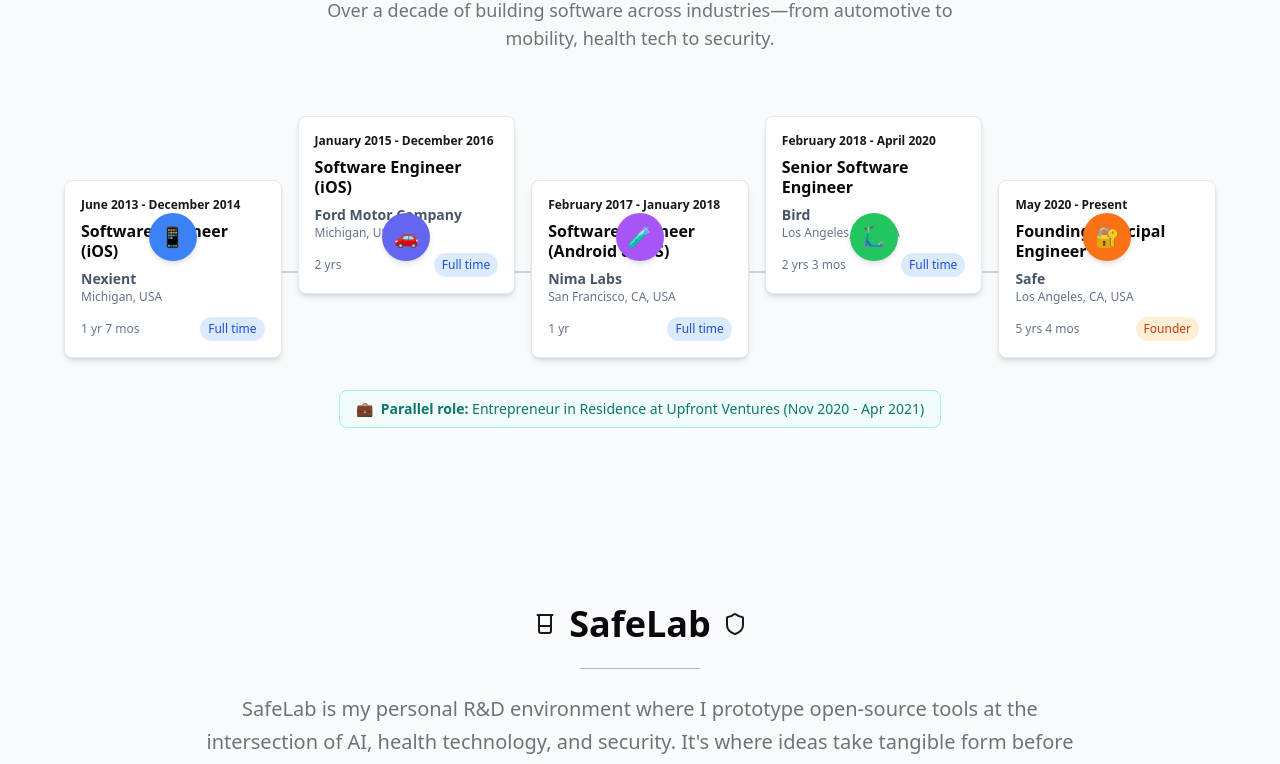
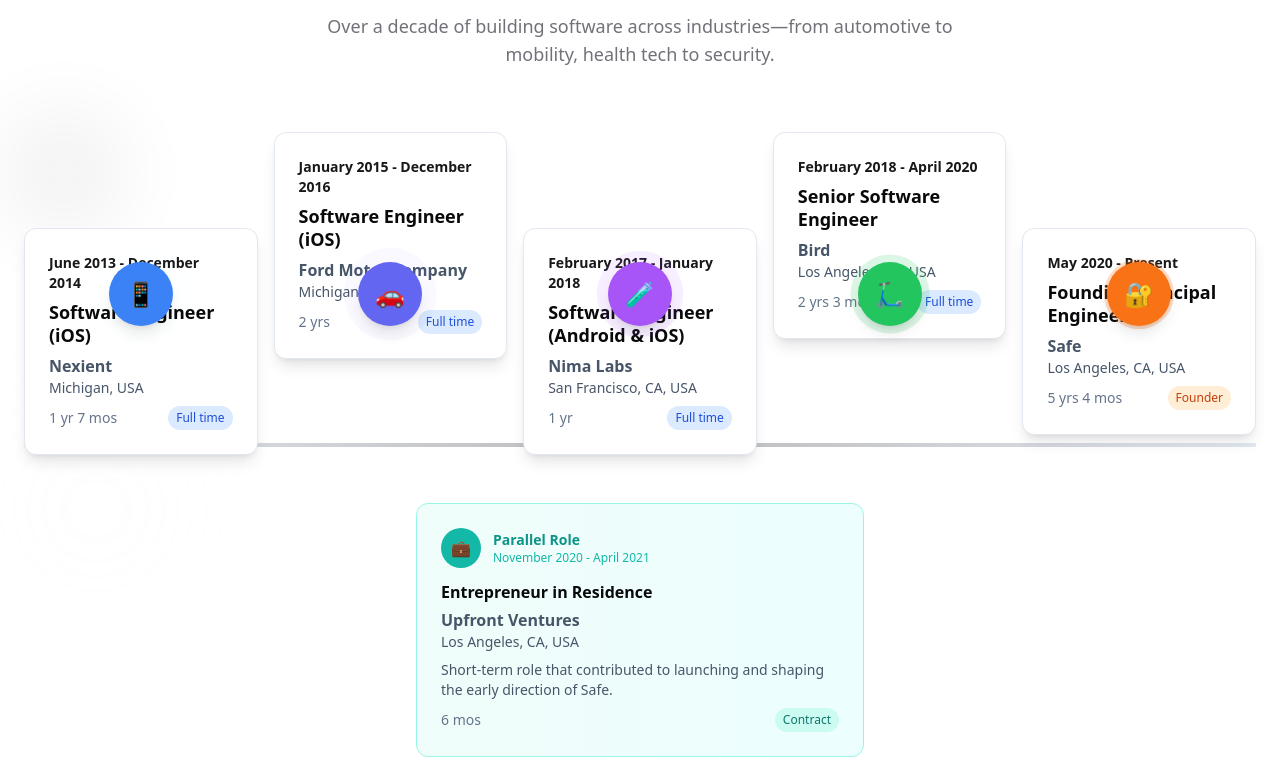
Before and after one commit to rodneyg/rodney-gainous-site, a React (Vite) app: page / in a window 1280 px wide. Shown: the part 1466-2230 px from the top of the page. Built offline with nearby package versions, Linux system fonts and the light colour scheme.

Commit message:
Restore animated timeline elements with pulse effects, enhanced styling, and dedicated parallel role section
Co-authored-by: rodneyg <6868495+rodneyg@users.noreply.github.com>

```diff
--- a/src/components/ExperienceSection.tsx
+++ b/src/components/ExperienceSection.tsx
@@ -62,13 +62,26 @@ const experiences = [
     type: "Founder",
     icon: "🔐",
     color: "bg-orange-500"
+  },
+  {
+    id: 6,
+    title: "Entrepreneur in Residence",
+    company: "Upfront Ventures",
+    location: "Los Angeles, CA, USA",
+    startDate: "November 2020",
+    endDate: "April 2021",
+    duration: "6 mos",
+    type: "Contract",
+    icon: "💼",
+    color: "bg-teal-500",
+    isParallel: true // This overlaps with Safe role
   }
 ];
 
 const ExperienceSection = () => {
   return (
-    <section id="experience" className="py-20 px-6 bg-slate-50">
-      <div className="max-w-6xl mx-auto">
+    <section id="experience" className="py-24 px-6 bg-white relative overflow-hidden">
+      <div className="max-w-7xl mx-auto relative z-10">
         {/* Section Header */}
         <motion.div
           className="text-center mb-16"
@@ -100,52 +113,67 @@ const ExperienceSection = () => {
         {/* Timeline Container */}
         <div className="relative">
           {/* Horizontal Timeline Line */}
-          <div className="absolute top-1/2 left-0 right-0 h-0.5 bg-slate-300 transform -translate-y-1/2 hidden md:block" />
+          <div className="absolute top-1/2 left-0 right-0 h-1 bg-gradient-to-r from-slate-200 via-primary/30 to-slate-200 transform -translate-y-1/2 hidden md:block" />
 
           {/* Timeline Items */}
           <div className="grid grid-cols-1 md:grid-cols-5 gap-8 md:gap-4">
-            {experiences.map((experience, index) => (
+            {experiences.filter(exp => !exp.isParallel).map((experience, index) => (
               <motion.div
                 key={experience.id}
                 className="relative"
-                initial={{ opacity: 0, y: 30 }}
+                initial={{ opacity: 0, y: 50 }}
                 whileInView={{ opacity: 1, y: 0 }}
                 viewport={{ once: true }}
-                transition={{ duration: 0.5, delay: index * 0.1 }}
+                transition={{ duration: 0.6, delay: index * 0.1 }}
               >
                 {/* Timeline Node */}
                 <div className="relative md:absolute md:top-1/2 md:left-1/2 md:transform md:-translate-x-1/2 md:-translate-y-1/2">
                   <motion.div
-                    className={`w-12 h-12 ${experience.color} rounded-full shadow-md flex items-center justify-center text-white text-xl mb-4 md:mb-0 mx-auto relative z-10`}
+                    className={`w-16 h-16 ${experience.color} rounded-full shadow-lg flex items-center justify-center text-white text-2xl mb-4 md:mb-0 mx-auto relative z-10`}
                     whileHover={{ scale: 1.1 }}
                     transition={{ type: "spring", stiffness: 400, damping: 10 }}
                   >
                     {experience.icon}
                   </motion.div>
+
+                  {/* Pulse Animation */}
+                  <motion.div
+                    className={`absolute inset-0 w-16 h-16 ${experience.color} rounded-full opacity-30`}
+                    animate={{
+                      scale: [1, 1.5, 1],
+                      opacity: [0.3, 0, 0.3]
+                    }}
+                    transition={{
+                      duration: 2,
+                      repeat: Infinity,
+                      delay: index * 0.2
+                    }}
+                  />
                 </div>
 
                 {/* Experience Card */}
                 <motion.div
-                  className={`bg-white rounded-lg shadow-md p-4 border border-slate-200 ${
-                    index % 2 === 0 ? 'md:mt-16' : 'md:mb-16'
+                  className={`bg-white rounded-xl shadow-lg p-6 border border-slate-200 ${
+                    index % 2 === 0 ? 'md:mt-24' : 'md:mb-24'
                   }`}
-                  whileHover={{ y: -3, boxShadow: "0 10px 25px -5px rgb(0 0 0 / 0.1)" }}
+                  whileHover={{ y: -5, boxShadow: "0 20px 25px -5px rgb(0 0 0 / 0.1)" }}
                   transition={{ type: "spring", stiffness: 300, damping: 30 }}
                 >
-                  <div className="text-xs text-primary font-semibold mb-2">
+                  <div className="text-sm text-primary font-semibold mb-2">
                     {experience.startDate} - {experience.endDate}
                   </div>
-                  <h3 className="font-bold text-base mb-2 leading-tight">
+                  <h3 className="font-bold text-lg mb-2 leading-tight">
                     {experience.title}
                   </h3>
-                  <div className="text-slate-600 mb-3">
-                    <div className="font-semibold text-sm">{experience.company}</div>
-                    <div className="text-xs text-slate-500">{experience.location}</div>
+                  <div className="text-slate-600 mb-2">
+                    <div className="font-semibold">{experience.company}</div>
+                    <div className="text-sm">{experience.location}</div>
                   </div>
-                  <div className="flex items-center justify-between text-xs">
+                  <div className="flex items-center justify-between text-sm">
                     <span className="text-slate-500">{experience.duration}</span>
-                    <span className={`px-2 py-1 rounded-full font-medium ${
+                    <span className={`px-2 py-1 rounded-full text-xs font-medium ${
                       experience.type === 'Founder' ? 'bg-orange-100 text-orange-700' :
+                      experience.type === 'Contract' ? 'bg-teal-100 text-teal-700' :
                       'bg-blue-100 text-blue-700'
                     }`}>
                       {experience.type}
@@ -156,22 +184,49 @@ const ExperienceSection = () => {
             ))}
           </div>
 
-          {/* Parallel Role Note */}
+          {/* Parallel Role - Upfront Ventures */}
+          {experiences.find(exp => exp.isParallel) && (
             <motion.div
-            className="mt-8 text-center"
-            initial={{ opacity: 0 }}
-            whileInView={{ opacity: 1 }}
+              className="mt-12 max-w-md mx-auto"
+              initial={{ opacity: 0, scale: 0.9 }}
+              whileInView={{ opacity: 1, scale: 1 }}
               viewport={{ once: true }}
-            transition={{ duration: 0.6, delay: 0.5 }}
+              transition={{ duration: 0.6, delay: 0.8 }}
             >
-            <div className="inline-flex items-center bg-teal-50 border border-teal-200 rounded-lg px-4 py-2 text-sm">
-              <span className="mr-2">💼</span>
-              <span className="text-teal-700">
-                <strong>Parallel role:</strong> Entrepreneur in Residence at Upfront Ventures (Nov 2020 - Apr 2021)
+              <div className="bg-gradient-to-r from-teal-50 to-cyan-50 rounded-xl p-6 border border-teal-200">
+                <div className="flex items-center mb-3">
+                  <div className="w-10 h-10 bg-teal-500 rounded-full flex items-center justify-center text-white mr-3">
+                    💼
+                  </div>
+                  <div>
+                    <div className="text-sm text-teal-600 font-semibold">Parallel Role</div>
+                    <div className="text-xs text-teal-500">November 2020 - April 2021</div>
+                  </div>
+                </div>
+                <h4 className="font-bold mb-1">Entrepreneur in Residence</h4>
+                <div className="text-slate-600 mb-2">
+                  <div className="font-semibold">Upfront Ventures</div>
+                  <div className="text-sm">Los Angeles, CA, USA</div>
+                </div>
+                <p className="text-sm text-slate-600 mb-2">
+                  Short-term role that contributed to launching and shaping the early direction of Safe.
+                </p>
+                <div className="flex items-center justify-between text-sm">
+                  <span className="text-slate-500">6 mos</span>
+                  <span className="px-2 py-1 rounded-full text-xs font-medium bg-teal-100 text-teal-700">
+                    Contract
                   </span>
                 </div>
+              </div>
             </motion.div>
+          )}
         </div>
+      </div>
+
+      {/* Background Pattern */}
+      <div className="absolute inset-0 opacity-5 pointer-events-none">
+        <div className="absolute top-1/4 left-1/6 w-32 h-32 rounded-full bg-primary blur-2xl" />
+        <div className="absolute bottom-1/4 right-1/6 w-48 h-48 rounded-full bg-secondary blur-3xl" />
       </div>
     </section>
   );
```
Lines whose indentation alone changed are shown as unchanged.
